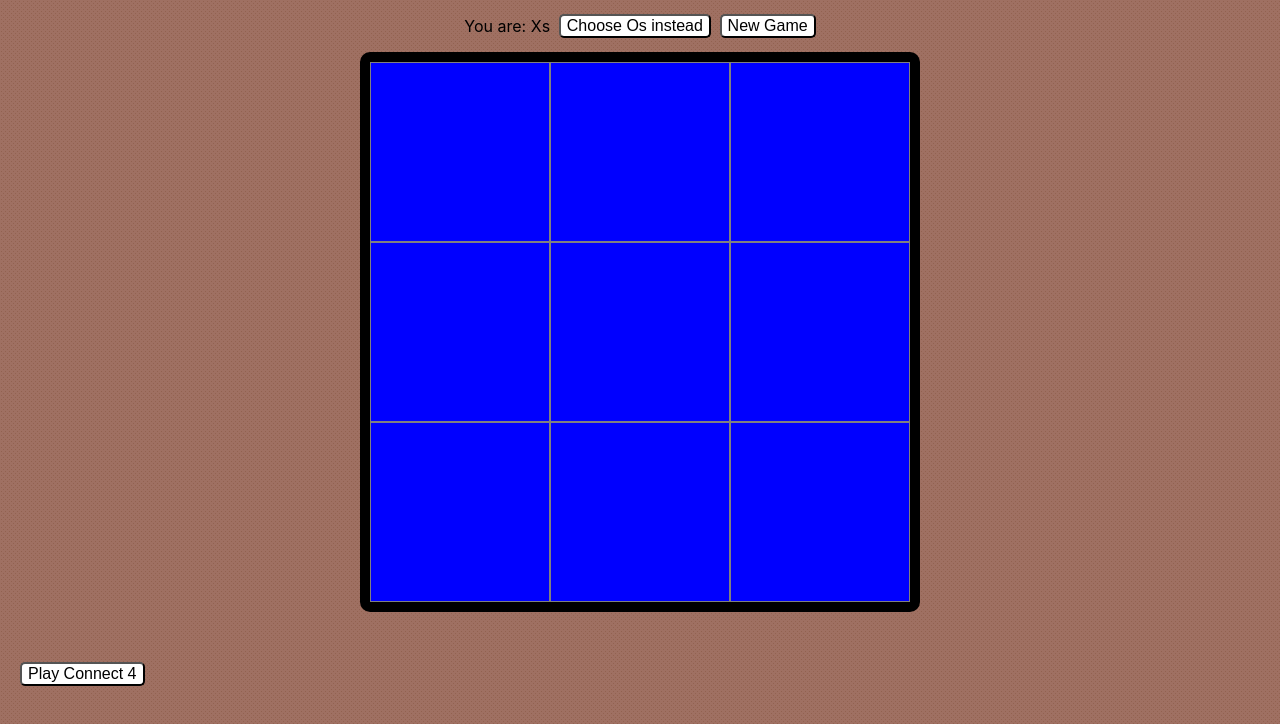
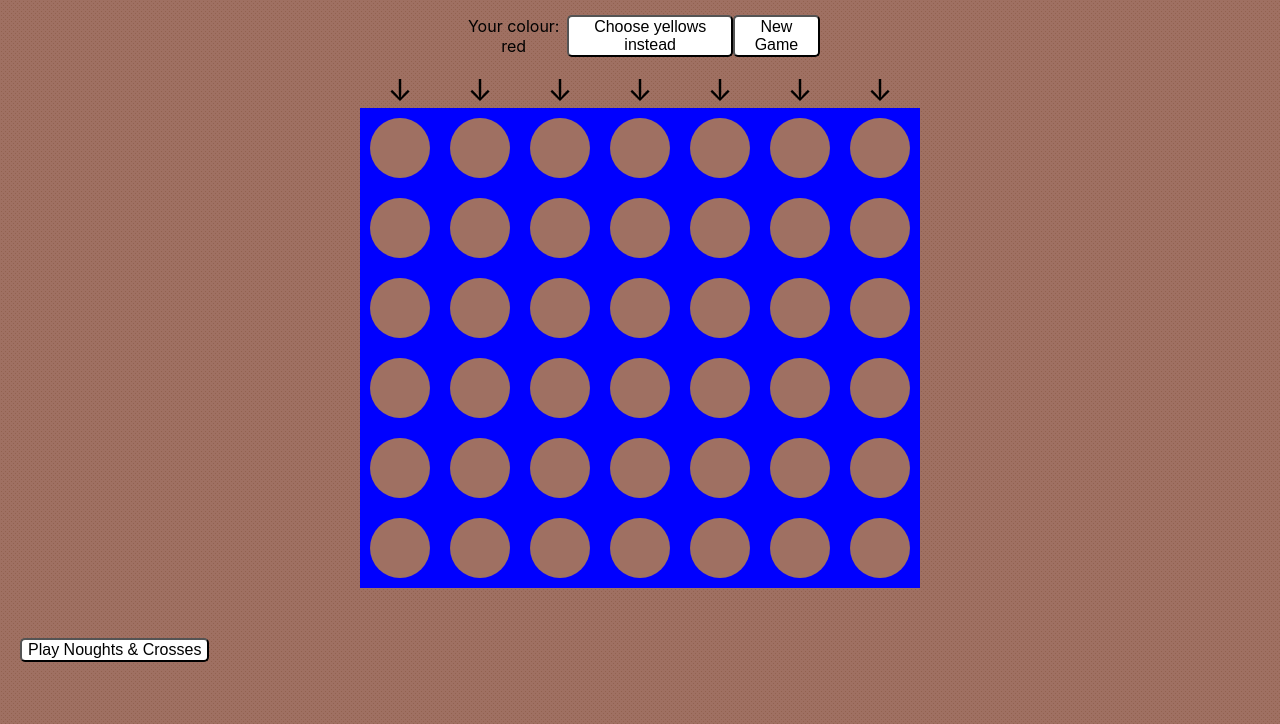
Before and after one commit to KateHoward10/noughts-and-crosses, a React (Create React App) app: page / in a window 1280 px wide. Shown: the top 724 px of the page. Built offline with nearby package versions, Linux system fonts and the light colour scheme.

Commit message:
Connect 4 computer selects the right column number

```diff
--- a/src/App.js
+++ b/src/App.js
@@ -5,7 +5,7 @@ import Board from './Board';
 
 class App extends Component {
   state = {
-	  connect4: false,
+	  connect4: true,
   }
 
   switch = () => {
--- a/src/Board.js
+++ b/src/Board.js
@@ -25,6 +25,29 @@ class Board extends Component {
     winningCombo: [],
     myColour: "red",
     computerColour: "yellow"
+  }
+
+  reset = () => {
+    this.setState({
+      cells: [
+        {index: 0, selectedBy: ""}, {index: 1, selectedBy: ""}, {index: 2, selectedBy: ""},
+        {index: 3, selectedBy: ""}, {index: 4, selectedBy: ""}, {index: 5, selectedBy: ""},
+        {index: 6, selectedBy: ""}, {index: 7, selectedBy: ""}, {index: 8, selectedBy: ""},
+        {index: 9, selectedBy: ""}, {index: 10, selectedBy: ""}, {index: 11, selectedBy: ""},
+        {index: 12, selectedBy: ""}, {index: 13, selectedBy: ""}, {index: 14, selectedBy: ""},
+        {index: 15, selectedBy: ""}, {index: 16, selectedBy: ""}, {index: 17, selectedBy: ""},
+        {index: 18, selectedBy: ""}, {index: 19, selectedBy: ""}, {index: 20, selectedBy: ""},
+        {index: 21, selectedBy: ""}, {index: 22, selectedBy: ""}, {index: 23, selectedBy: ""},
+        {index: 24, selectedBy: ""}, {index: 25, selectedBy: ""}, {index: 26, selectedBy: ""},
+        {index: 27, selectedBy: ""}, {index: 28, selectedBy: ""}, {index: 29, selectedBy: ""},
+        {index: 30, selectedBy: ""}, {index: 31, selectedBy: ""}, {index: 32, selectedBy: ""},
+        {index: 33, selectedBy: ""}, {index: 34, selectedBy: ""}, {index: 35, selectedBy: ""},
+        {index: 36, selectedBy: ""}, {index: 37, selectedBy: ""}, {index: 38, selectedBy: ""},
+        {index: 39, selectedBy: ""}, {index: 40, selectedBy: ""}, {index: 41, selectedBy: ""}
+      ],
+      winner: "",
+      winningCombo: []
+    })
   }
 
   changeColour = () => {
@@ -58,14 +81,39 @@ class Board extends Component {
       const fillNumber = this.findBottomNumber(columnNumber);
       const cells = [ ...this.state.cells ];
       cells[fillNumber].selectedBy = player;
-      this.setState({ cells });
-      this.checkForFour(player);
+      this.setState({ cells }, () => this.checkForFour(player));
     }
   }
 
   computerTurn = () => {
-    const availableColumns = Object.keys(this.state.cells.slice(0,7)).filter(key => this.findBottomNumber(parseFloat(key, 10))>0);
-    const computerColumnChoice = parseFloat(availableColumns[Math.floor(Math.random() * availableColumns.length)], 10);
+    const { cells } = this.state;
+    const availableColumns = Object.keys(cells.slice(0,7)).filter(key => this.findBottomNumber(parseFloat(key, 10))>0);
+    let computerColumnChoice;
+    if (possibleFours.some(combination =>
+      combination.filter(cellNumber => cells[cellNumber]["selectedBy"]==="computer").length===3
+      && combination.filter(cellNumber => cells[cellNumber]["selectedBy"]==="").length===1
+      )
+    ) {
+      const combos = possibleFours.filter(combination =>
+        combination.filter(cellNumber => cells[cellNumber]["selectedBy"]==="computer").length===3
+        && combination.filter(cellNumber => cells[cellNumber]["selectedBy"]==="").length===1
+      );
+      const randomCombo = combos[Math.floor(Math.random() * combos.length)];
+      computerColumnChoice = randomCombo.find(cellNumber => cells[cellNumber]["selectedBy"]==="")%7;
+    } else if (possibleFours.some(combination =>
+      combination.filter(cellNumber => cells[cellNumber]["selectedBy"]==="me").length===3
+      && combination.filter(cellNumber => cells[cellNumber]["selectedBy"]==="").length===1
+      )
+    ) {
+      const combos = possibleFours.filter(combination =>
+        combination.filter(cellNumber => cells[cellNumber]["selectedBy"]==="me").length===3
+        && combination.filter(cellNumber => cells[cellNumber]["selectedBy"]==="").length===1
+      );
+      const randomCombo = combos[Math.floor(Math.random() * combos.length)];
+      computerColumnChoice = randomCombo.find(cellNumber => cells[cellNumber]["selectedBy"]==="")%7;
+    } else {
+      computerColumnChoice = parseFloat(availableColumns[Math.floor(Math.random() * availableColumns.length)], 10);
+    }
     setTimeout(this.selectColumn, 500, computerColumnChoice, "computer");
   }
 
@@ -75,6 +123,7 @@ class Board extends Component {
         <div className="controls">
           <p>Your colour: {this.state.myColour}</p>
           <button onClick={this.changeColour}>Choose {this.state.computerColour}s instead</button>
+          <button onClick={this.reset}>New Game</button>
         </div>
         {this.state.winner==="me" ? <h2>You win!</h2> : this.state.winner==="computer" ? <h2>The computer wins!</h2> : this.state.winner==="draw" ? <h2>It's a draw</h2> : null}
         <div className="arrows">
```
